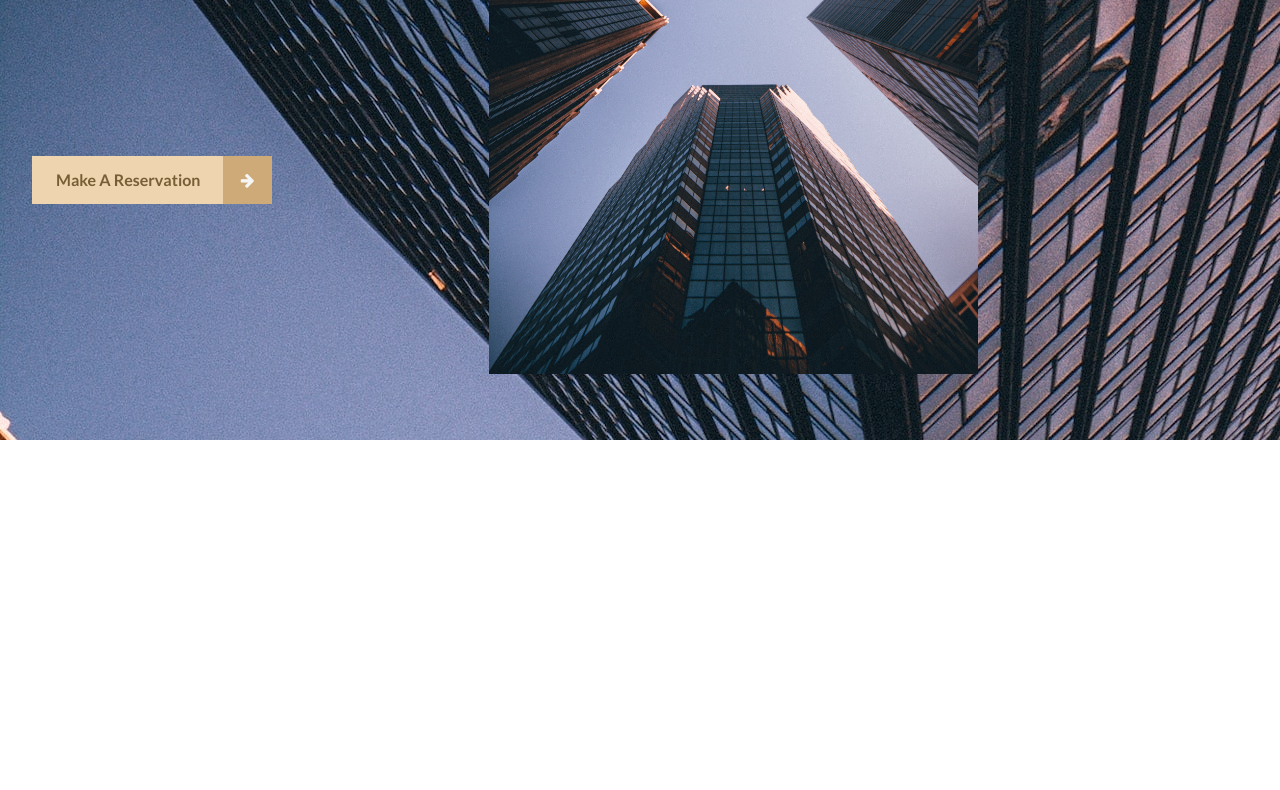
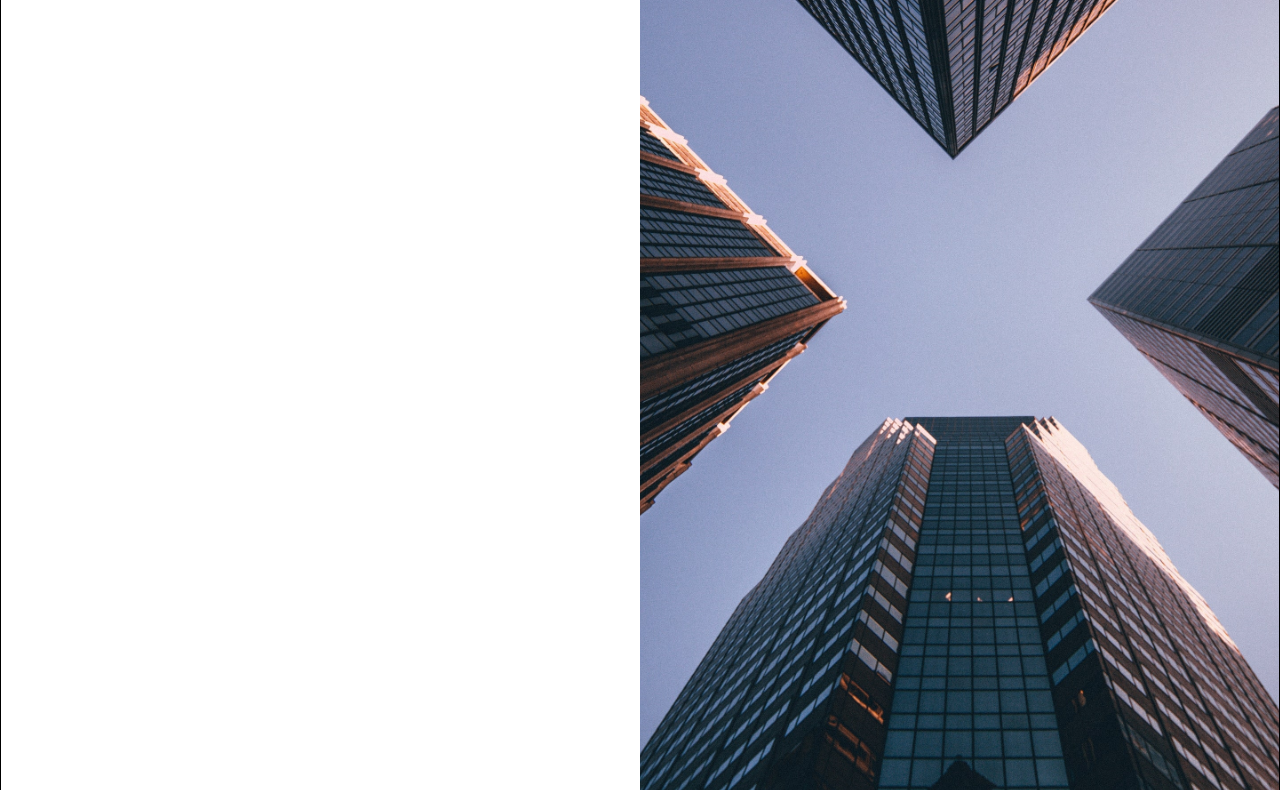
Before and after one commit to Davemafy/Landing-Page, a website: page index.html in a window 1280 px wide. Shown: the part 360-1150 px from the top of the page. Before the commit the page ends 800 px from the top, so only its background shows below. Drawn offline with Linux system fonts and the light colour scheme; files whose address does not match are found by name.

Commit message:
Not Fixed: fullscreen layout

```diff
--- a/index.html
+++ b/index.html
@@ -14,17 +14,18 @@
         <link rel="stylesheet" href="css/font-awesome.min.css" />
         <link rel="stylesheet" href="css/style.css" />
     </head>
-    <body class="h-screen bg-[url('img/city.jpg')] overflow-hidden grid md:block">
-        <div class="container grid ">
+    <body class="">
+        <div class=" ">
             <!-- hero-section	 -->
             <header
-                class="w-full  text-white hero-section md:text-dark md:grid-cols-2 grid md:grid-flow-col"
+                class="hero-section w-full border border-black w-full text-white grid md:text-dark md:grid-cols-2 md:grid-flow-col"
             >
                 <!-- hero-body	 -->
                 <div
-                    class="hero-body h-full container grid  p-8 pb-16 scale-125 duration-500 delay-500 opacity-0 md:col-auto bg-[hsl(0,0%,0%,0.222222)] md:bg-transparent"
+                    class="hero-body min-h-[100vmax] bg-[hsl(0,0%,0%,0.22)] p-8 pb-16 scale-125 duration-500 delay-500 opacity-0 md:col-auto md:bg-transparent"
                     id="hero-text"
                 >
+                <!-- hero-logo	 -->
                     <div class="logo borde-2 borde-red-500">
                         <img
                             src="img/logo.svg"
@@ -34,18 +35,23 @@
                             alt=""
                         />
                     </div>
+                <!-- hero-body-text	 -->
                     <div class="header-text borde-2 borde-red-500">
+                <!-- hero-body-title	 -->
                         <h1
                             class="text-6xl font-medium mb-4 font-latoreg md:drop-shadow-none"
                         >
                             Oasis Sky Lounge
                         </h1>
+                <!-- hero-body-pargraph	 -->
                         <p
                             class="text-2xl font-lato font-extralight md:text-lightDark drop-shadow-xl md:drop-shadow-none"
                         >
                             Torontos most luxurious rooftop lounge
                         </p>
+                <!-- Call To Action Container	 -->
                     </div>
+                <!-- Call To Action Button	 -->
                     <div class="cta relative borde-2 borde-red-500">
                         <div
                             class="group duration-150 hover:bg-coyoteBrown get-started w-[240px] bg-lightWheat flex mt-4 md:mt-16"
@@ -58,7 +64,9 @@
                             <button
                                 class="flex-1 ml-1 px-2 duration-150 bg-lightBiege hover:bg-coyoteBrown group-hover:text-lightWheat"
                             >
-                                <i class="fa fa-arrow-right group-hover:animate-spin   text-white "></i>
+                                <i
+                                    class="fa fa-arrow-right group-hover:animate-spin text-white"
+                                ></i>
                             </button>
                         </div>
                     </div>
@@ -66,7 +74,7 @@
                 <!-- hero-image	 -->
                 <picture class="relative overflow-hidden z-[-1] md:col-auto">
                     <img
-                        class="object-cover h-full w-full scale-125 duration-500 delay-50 opacity-0 object-center "
+                        class="object-cover h-full w-full scale-125 duration-500 delay-50 opacity-0 object-center"
                         src="img/city.jpg"
                         id="hero-img"
                         alt="city from sky view"
```
Also changed, not shown: css/style.css.
